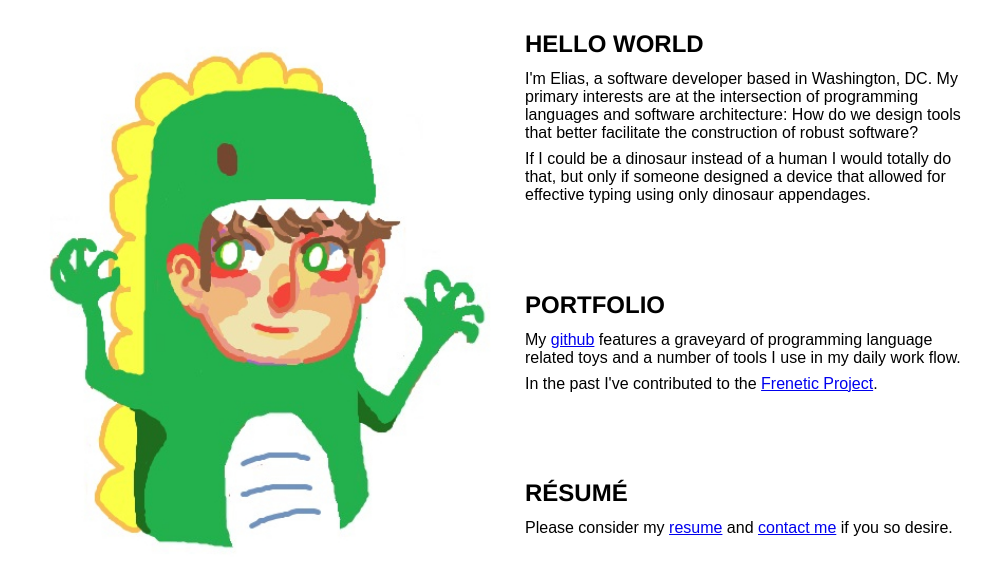
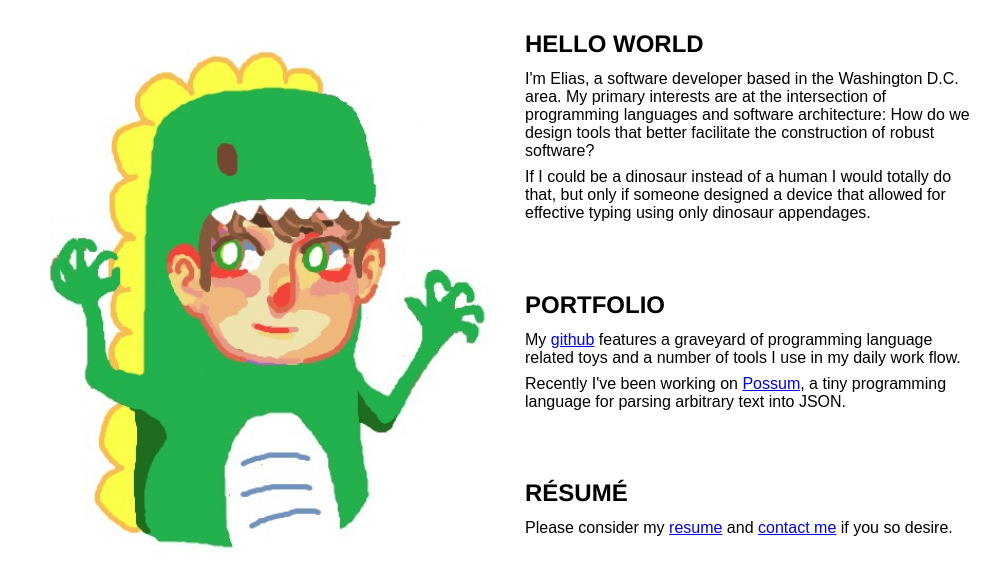
Before and after one commit to mulias/mulias.github.io, a plain HTML site: page index.html in a window 1280 px wide. Shown: the part 242-819 px from the top of the page, without its empty margins (131-1131 px from the left). Drawn offline with Linux system fonts and the light colour scheme.

Commit message:
update location and recent projects

```diff
--- a/index.html
+++ b/index.html
@@ -27,8 +27,8 @@
           <div class="section">
             <h2>Hello World</h2>
             <p>
-              I'm Elias, a software developer based in Washington, DC. My
-              primary interests are at the intersection of programming
+              I'm Elias, a software developer based in the Washington D.C.
+              area. My primary interests are at the intersection of programming
               languages and software architecture: How do we design tools that
               better facilitate the construction of robust software?
             </p>
@@ -46,8 +46,8 @@
               number of tools I use in my daily work flow.
             </p>
             <p>
-              In the past I've contributed to the
-              <a href="https://github.com/frenetic-lang/frenetic">Frenetic Project</a>.
+              Recently I've been working on <a href="https://github.com/mulias/possum_parser_language">Possum</a>,
+              a tiny programming language for parsing arbitrary text into JSON.
             </p>
           </div>
           <div class="section">
```
